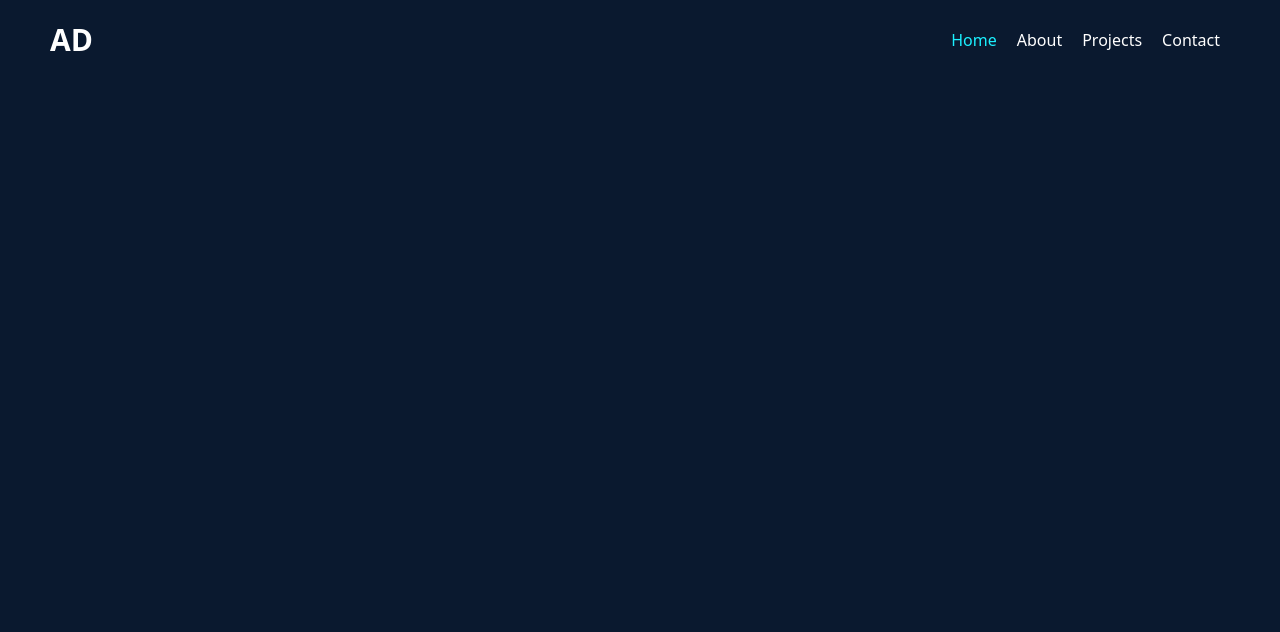
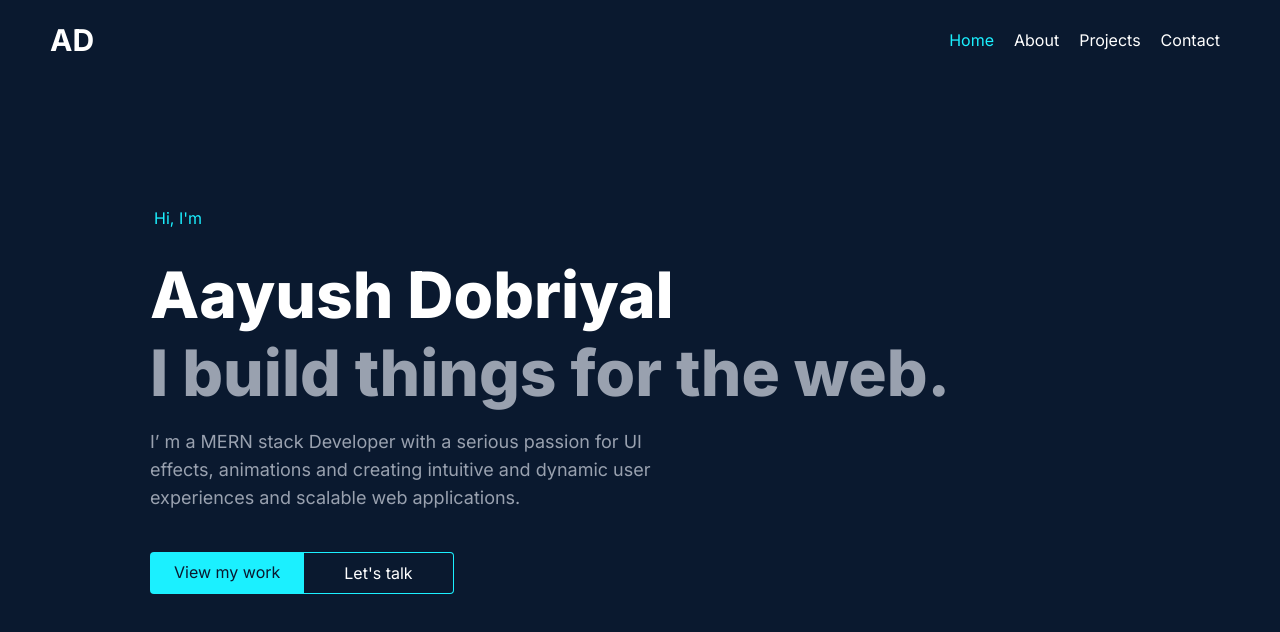
Before and after one commit to Tweekaayush/portfolio-2.0, a React (Vite) app: page / in a window 1280 px wide. Shown: the top 632 px of the page. Built offline with nearby package versions, Linux system fonts and the light colour scheme.

Commit message:
Hero section added

```diff
--- a/src/components/sections/Hero.jsx
+++ b/src/components/sections/Hero.jsx
@@ -1,9 +1,104 @@
-import React from 'react'
+import React from "react";
+import { motion } from "framer-motion";
+import AnchorLink from "react-anchor-link-smooth-scroll";
 
 const Hero = () => {
   return (
-    <section id="hero"></section>
-  )
-}
+    <section
+      id="hero"
+      className="flex flex-col justify-center items-start min-h-screen h-screen"
+    >
+      <motion.div
+        className="mb-5 sm:mb-7.5 ml-1"
+        initial="hidden"
+        whileInView="visible"
+        transition={{
+          delay: 0.8,
+          duration: 0.5,
+        }}
+        viewport={{ once: true, amount: 0.5 }}
+        variants={{
+          hidden: { opacity: 0, y: 50 },
+          visible: { opacity: 1, y: 0 },
+        }}
+      >
+        <h1 className="text-base text-primary">Hi, I'm</h1>
+      </motion.div>
+      <motion.div
+        className="mb-2"
+        initial="hidden"
+        whileInView="visible"
+        transition={{
+          delay: 0.9,
+          duration: 0.5,
+        }}
+        viewport={{ once: true, amount: 0.5 }}
+        variants={{
+          hidden: { opacity: 0, y: 50 },
+          visible: { opacity: 1, y: 0 },
+        }}
+      >
+        <h2 className="text-white big-heading font-extrabold">
+          Aayush Dobriyal
+        </h2>
+      </motion.div>
+      <motion.div
+        className="mb-5"
+        initial="hidden"
+        whileInView="visible"
+        transition={{
+          delay: 1,
+          duration: 0.5,
+        }}
+        viewport={{ once: true, amount: 0.5 }}
+        variants={{
+          hidden: { opacity: 0, y: 50 },
+          visible: { opacity: 1, y: 0 },
+        }}
+      >
+        <h2 className="text-gray-400 big-heading font-extrabold">
+          I build things for the web.
+        </h2>
+      </motion.div>
+      <motion.div
+        className="mb-10"
+        initial="hidden"
+        whileInView="visible"
+        transition={{
+          delay: 1.1,
+          duration: 0.5,
+        }}
+        viewport={{ once: true, amount: 0.5 }}
+        variants={{
+          hidden: { opacity: 0, y: 50 },
+          visible: { opacity: 1, y: 0 },
+        }}
+      >
+        <p className="text-gray-400 text-base sm:text-lg max-w-135">
+          I’ m a MERN stack Developer with a serious passion for UI effects,
+          animations and creating intuitive and dynamic user experiences and
+          scalable web applications.
+        </p>
+      </motion.div>
+      <motion.div
+        className="flex"
+        initial="hidden"
+        whileInView="visible"
+        transition={{
+          delay: 1.2,
+          duration: 0.5,
+        }}
+        viewport={{ once: true, amount: 0.5 }}
+        variants={{
+          hidden: { opacity: 0, y: 50 },
+          visible: { opacity: 1, y: 0 },
+        }}
+      >
+        <AnchorLink href='#projects' className="bg-primary text-tertiary px-6 py-2 rounded-l-sm hover:text-white transition duration-500 text-sm sm:text-base">View my work</AnchorLink>
+        <AnchorLink href='#contact' className="border-r border-y border-primary text-white px-10 py-2 rounded-r-sm hover:text-primary transition duration-500 text-sm sm:text-base">Let's talk</AnchorLink>
+      </motion.div>
+    </section>
+  );
+};
 
-export default Hero
+export default Hero;
--- a/src/index.css
+++ b/src/index.css
@@ -1,3 +1,4 @@
+@import url("https://fonts.googleapis.com/css2?family=Inter:ital,opsz,wght@0,14..32,100..900;1,14..32,100..900&family=Lato:ital,wght@0,100;0,300;0,400;0,700;0,900;1,100;1,300;1,400;1,700;1,900&display=swap");
 @import "tailwindcss";
 
 @theme {
@@ -6,18 +7,23 @@
   --color-tertiary: #0a192f;
 
   --breakpoint-xs: 480px;
+
+  --font-inter: "Inter", sans-serif;
 }
 
 @layer base {
   body {
-    @apply bg-tertiary text-white;
+    @apply bg-tertiary text-white font-inter;
   }
 
-  section{
+  section {
     @apply max-w-250 h-screen;
   }
 }
 
 @layer utilities {
-
+  .big-heading {
+    font-size: clamp(40px, 5vw, 80px);
+    line-height: 1.1;
+  }
 }
--- a/src/layout/Layout.jsx
+++ b/src/layout/Layout.jsx
@@ -7,7 +7,7 @@ const Layout = ({ children }) => {
   return (
     <div className="app">
       <Navbar selectedPage={selectedPage} setSelectedPage={setSelectedPage} />
-      <main className="px-12.5 md:px-25 lg:px-37.5 w-full max-w-400 min-h-screen my-0 mx-auto">
+      <main className="px-6.25 sm:px-12.5 md:px-25 lg:px-37.5 w-full max-w-400 min-h-screen my-0 mx-auto">
         {children}
       </main>
       <Footer />
```
